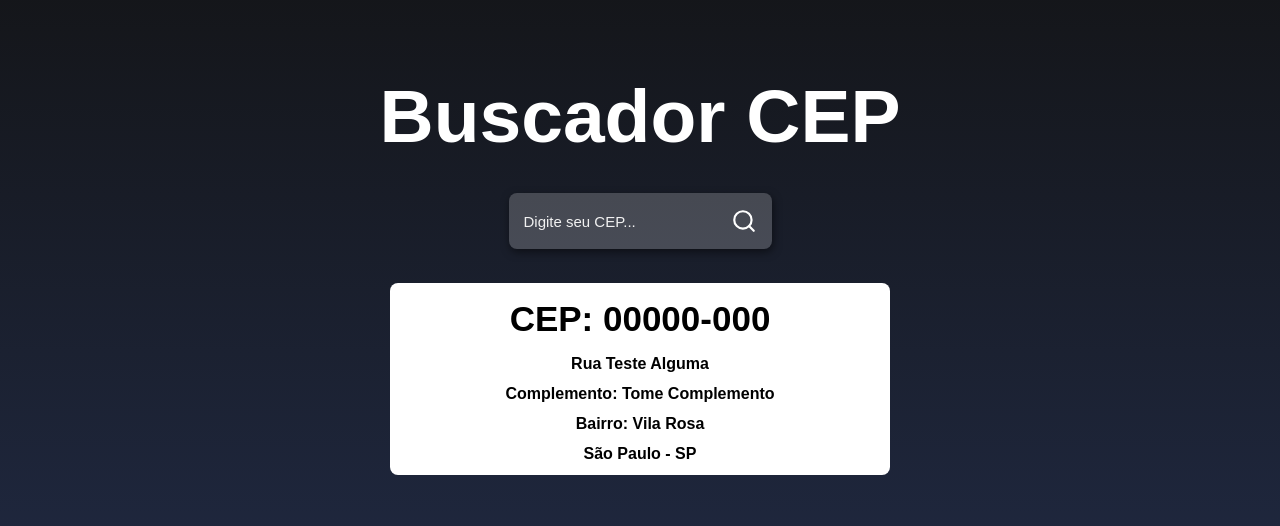
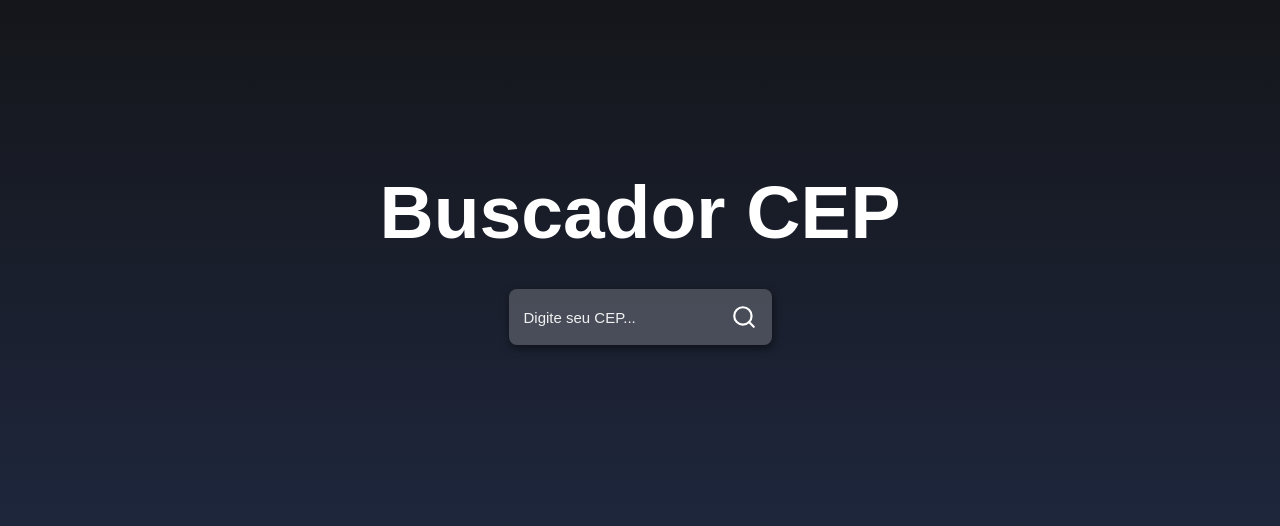
Before and after one commit to ShiroiGure/buscadorCepReact, a React (Create React App) app: page / in a window 1280 px wide. Shown: the part 126-652 px from the top of the page. Built offline with nearby package versions, Linux system fonts and the light colour scheme; the HTML template or start-up script is replaced by a standard one.

Commit message:
app finished

```diff
--- a/src/App.js
+++ b/src/App.js
@@ -2,12 +2,32 @@
 import { FiSearch } from 'react-icons/fi';
 import './styles.css'
 
+import api from './services/api';
+
 function App() {
 
-  const [input, setInput] = useState('')
+  const [input, setInput] = useState('');
+  const [cep, setCep] = useState({});
 
-  function handleSearch(){
-    alert(input)
+  async function handleSearch(){
+    // 02850007/json/
+
+    if(input === ''){
+      alert("Preencha algum CEP")
+      return;
+    }
+
+    try{
+       const response = await api.get(`${input}/json`);
+       setCep(response.data)
+       setInput('')
+
+    }catch{
+      alert("Erro ao buscar CEP")
+      setInput('');
+
+    }
+
   }
 
   return (
@@ -27,15 +47,18 @@
       </button>
       </div>
 
-      <main className="main">
-        <h2>CEP: 00000-000</h2>
 
-        <span>Rua Teste Alguma</span>
-        <span>Complemento: Tome Complemento</span>
-        <span>Bairro: Vila Rosa</span>
-        <span>São Paulo - SP</span>
+      {Object.keys(cep).lenght > 0 && (
+        <main className="main">
+          <h2>CEP: {cep.cep}</h2>
+
+          <span>{cep.logradouro}</span>
+          <span>Complemento: {cep.complemento}</span>
+          <span>Bairro: {cep.bairro}</span>
+          <span>{cep.localidade} - {cep.uf}</span>
 
       </main>
+      )}
 
     </div>
   );
```
